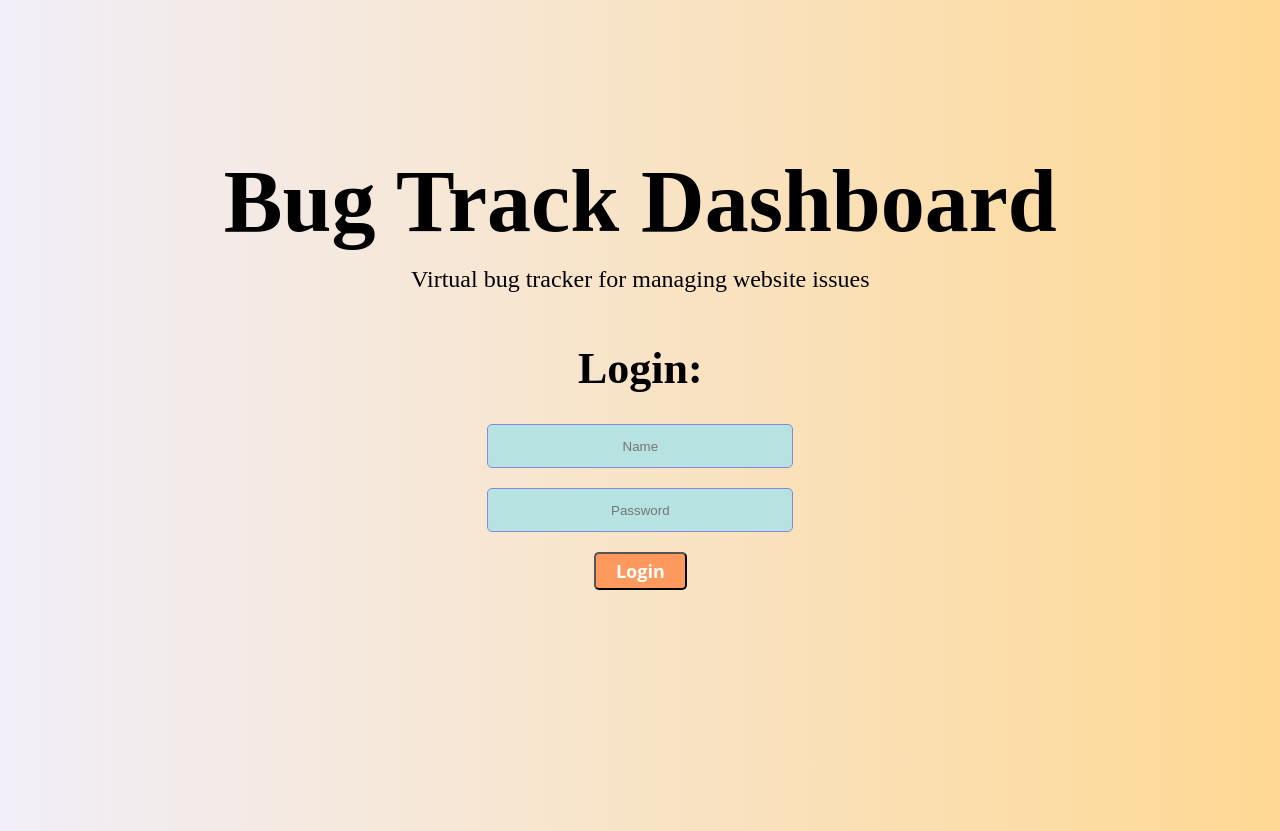
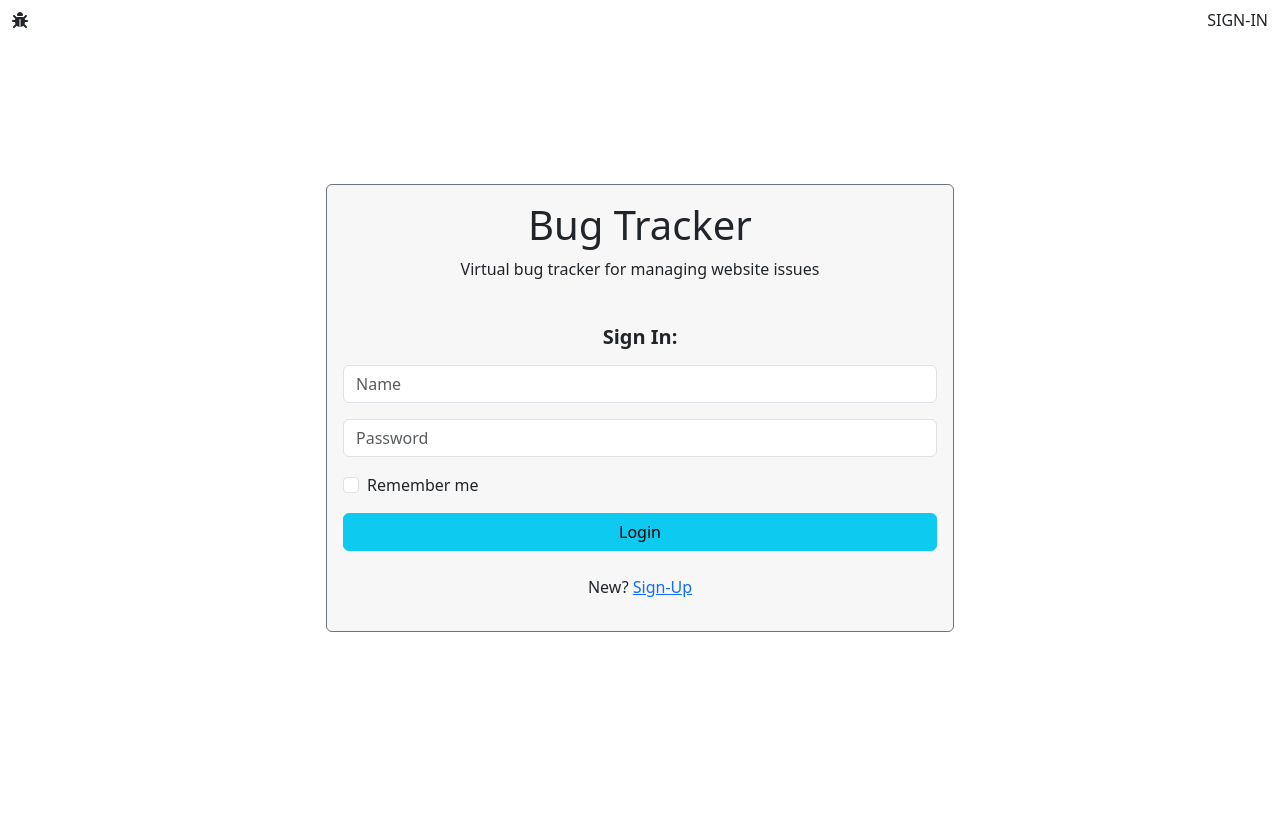
Before and after one commit to JesseLeviHall/Bug-Tracker-MERN, a React (Create React App) app: page / in a window 1280 px wide. After the commit the page ends 800 px from the top, so only its background shows below. Built offline with nearby package versions, Linux system fonts and the light colour scheme; a web font is replaced by a local one.

Commit message:
initial nav

```diff
--- a/package.json
+++ b/package.json
@@ -4,6 +4,9 @@
   "private": true,
   "dependencies": {
     "@fortawesome/fontawesome-free": "^6.1.1",
+    "@fortawesome/fontawesome-svg-core": "^6.1.1",
+    "@fortawesome/free-solid-svg-icons": "^6.1.1",
+    "@fortawesome/react-fontawesome": "^0.1.18",
     "@reduxjs/toolkit": "^1.8.1",
     "@testing-library/jest-dom": "^5.16.4",
     "@testing-library/react": "^13.2.0",
--- a/src/App.js
+++ b/src/App.js
@@ -1,11 +1,13 @@
-import React from "react";
+import React, { useState } from "react";
 import { useSelector } from "react-redux";
 import Login from "./Views/Login/login";
-import ViewBugs from "./Views/Pages/viewBugs";
+import ViewBugPage from "./Views/Pages/viewBugs";
 import { BrowserRouter as Router } from "react-router-dom";
 import SideBar from "./Views/SIdebar/sideBar";
 
 function App() {
+  const [sidebarIsOpen, setSidebarOpen] = useState(true);
+  const toggleSidebar = () => setSidebarOpen(!sidebarIsOpen);
   const { auth } = useSelector((state) => state);
   return (
     <Router>
@@ -13,8 +15,7 @@ function App() {
         <Login />
       ) : (
         <div>
-          <SideBar />
-          <ViewBugs />
+          <SideBar toggle={toggleSidebar} isOpen={sidebarIsOpen} />
         </div>
       )}
     </Router>
--- a/src/Views/Bug Card/bugCard.jsx
+++ b/src/Views/Bug Card/bugCard.jsx
@@ -1,15 +1,17 @@
 import React from "react";
+import { Card, CardBody, CardTitle } from "reactstrap";
 import "./bugcard.css";
 
 export default (props) => {
+  const { name, priority, version } = props.bug;
   function Clicked() {
     props.clicked(props.name);
   }
   return (
-    <div className="bug-card" onClick={Clicked}>
-      <h2 className="name">{props.name}</h2>
-      <h4 className="priority">{props.name}</h4>
-      <h5 className="version">{props.name}</h5>
-    </div>
+    <Card onClick={Clicked}>
+      <CardTitle className="name">{name}</CardTitle>
+      <CardBody className="priority">{priority}</CardBody>
+      <h5 className="version">{version}</h5>
+    </Card>
   );
 };
--- a/src/Views/Login/login.css
+++ b/src/Views/Login/login.css
@@ -1,74 +1,3 @@
-.loginBG{
-  width: 100vw;
-  min-height: 80vh;
-  position: absolute;
-  background: linear-gradient(89.97deg, #f2eef7 1.84%, #ffd891 102.67%);
-  margin-left: -20.6vw ;
-  margin-top: -57px;
+#one {
+  background: rgb(247, 247, 247);
 }
-
-.login-panel-input{
-  width: 70%;
-  height: 40px;
-  border-radius: 5px;
-  border: none;
-  margin-bottom: 100px;
-  background-color: rgb(183, 226, 226);
-  width: 30vw;
-  max-width: 300px;
-  border: 1px solid rgb(136, 136, 221);
-  border-radius: 5px;
-  margin: auto;
-  margin-bottom: 20px;
-  display: flex;
-  flex-wrap: wrap;
-  justify-content: center;
-  text-align: center;
-  font-family: var(--font-family);
-}
-
-#cardtitle {
-  justify-content: center;
-  align-items: flex-start;
-  flex-direction: column;
-  text-align: center;
-  font-size: 44px;
-  margin-bottom: 30px;
-}
-.row h1 {
-  justify-content: center;
-  align-items: flex-start;
-  flex-direction: column;
-  text-align: center;
-  margin-bottom: -10px;
-}
-.container-fluid {
-  height: 110%;
-  background: linear-gradient(89.97deg, #f2eef7 1.84%, #ffd891 102.67%);
-}
-
-.row p {
-  font-size: 24px;
-  margin-bottom: 50px;
-}
-
-.button {
-  justify-content: center;
-  align-items: center;
-}
-
-#head {
-  justify-content: center;
-  align-items: flex-start;
-  flex-direction: column;
-  margin-top: 200px;
-  text-align: center;
-  font-size: 44px;
-}
-
-#card {
-  justify-content: center;
-  align-items: flex-start;
-  flex-direction: column;
-  text-align: center;
-}
--- a/src/Views/Login/login.jsx
+++ b/src/Views/Login/login.jsx
@@ -1,6 +1,22 @@
+import { faBug } from "@fortawesome/free-solid-svg-icons";
 import React, { useState } from "react";
 import { useDispatch } from "react-redux";
-import { Card, CardBody, CardTitle } from "reactstrap";
+import { FontAwesomeIcon } from "@fortawesome/react-fontawesome";
+import {
+  Card,
+  CardBody,
+  CardTitle,
+  Button,
+  CardText,
+  CardSubtitle,
+  Form,
+  FormGroup,
+  Label,
+  Navbar,
+  Input,
+  Row,
+  Col,
+} from "reactstrap";
 import { signIn } from "../../Controllers/Redux/authSlice";
 import "./login.css";
 
@@ -25,41 +41,73 @@ export default () => {
   }
 
   return (
-    <div className="container-fluid loginBG">
-      <div className="row" id="head">
-        <h1 className="col">Bug Track Dashboard</h1>
-        <p className="col">Virtual bug tracker for managing website issues</p>
-      </div>
-      <div className="login-panel">
-        <Card className="login-panel" id="card">
+    <div className="container-as body">
+      <Navbar>
+        {" "}
+        <FontAwesomeIcon icon={faBug} className="mr-2" />
+        SIGN-IN
+      </Navbar>
+      <br />
+      <br />
+      <br />
+      <br />
+      <br />
+      <br />
+      <Row className="no-gutters justify-content-center">
+        <Col sm="6">
+          <Card id="one" classname="sm-4" color="secondary" outline>
             <CardBody>
-            <CardTitle
-              className="row"
-              id="cardtitle"
+              <CardTitle className="text-center" tag="h1">
+                Bug Tracker
+              </CardTitle>
+              <CardText className="text-center mb-5">
+                Virtual bug tracker for managing website issues
+              </CardText>
+              <CardSubtitle
+                className="text-center mb-3"
+                tag="h5"
                 style={{ fontWeight: "bold" }}>
-              Login:
-            </CardTitle>
-            <form className="row">
-              <input
-                className="login-panel-input"
+                Sign In:
+              </CardSubtitle>
+              <Form>
+                <FormGroup>
+                  <Input
                     name="name"
                     placeholder="Name"
                     onChange={inputchanged}
-                value={formInput.name}></input>
-              <input
+                    value={formInput.name}></Input>
+                </FormGroup>
+                <FormGroup>
+                  <Input
                     className="login-panel-input"
                     name="password"
                     type="password"
                     placeholder="Password"
                     onChange={inputchanged}
-                value={formInput.password}></input>
-              <button type="submit" onClick={submit}>
+                    value={formInput.password}></Input>
+                </FormGroup>
+                <Input type="checkbox" className="custom-control-input" />
+                <Label
+                  className="custom-control-label ms-2"
+                  htmlFor="customCheck1">
+                  Remember me
+                </Label>
+                <Button
+                  className="mt-2"
+                  block
+                  color="info"
+                  type="submit"
+                  onClick={submit}>
                   Login
-              </button>
-            </form>
+                </Button>
+                <p className="forgot-password text-center mt-4">
+                  New? <a href="#">Sign-Up</a>
+                </p>
+              </Form>
             </CardBody>
           </Card>
-      </div>
+        </Col>
+      </Row>
     </div>
   );
 };
--- a/src/Views/Pages/viewBugs.jsx
+++ b/src/Views/Pages/viewBugs.jsx
@@ -13,7 +13,7 @@ export default () => {
   return (
     <div className="page-container">
       {bugs.map((bug, key) => {
-        <BugCard key={key} props={bug} />;
+        <BugCard key={key} bug={bug} />;
       })}
     </div>
   );
--- a/src/Views/SIdebar/sideBar.jsx
+++ b/src/Views/SIdebar/sideBar.jsx
@@ -1,42 +1,51 @@
 import React from "react";
 import { Link } from "react-router-dom";
+import { NavItem, NavLink, Nav, Button } from "reactstrap";
+import classNames from "classnames";
 import { useDispatch, useSelector } from "react-redux";
 import { signOut } from "../../Controllers/Redux/authSlice";
-import "./sidebar.css";
+//import "./sidebar.css";
+import { FontAwesomeIcon } from "@fortawesome/react-fontawesome";
+import {
+  faNetworkWired,
+  faWrench,
+  faMapMarkedAlt,
+} from "@fortawesome/free-solid-svg-icons";
 
-export default () => {
+export default ({ isOpen, toggle }) => {
   const dispatch = useDispatch();
   const { auth } = useSelector((state) => state);
   function SignOut() {
     dispatch(signOut);
   }
   return (
-    <div className="sidebar">
-      <Link className="nav-link" to="/">
-        <h1 className="brand">Bug Tracker</h1>
-      </Link>
-      <ul>
-        <li>
-          <Link className="nav-link" to={"/"}>
+    <div className="container-md">
+      <h1 className="m-5">Bug Tracer</h1>
+      <Nav tabs>
+        <NavItem>
+          <NavLink href="/">
+            <FontAwesomeIcon icon={faNetworkWired} className="mr-2" />
             Dashboard
-          </Link>
-        </li>
-        <li>
-          <Link className="nav-link" to={"/viewbugs"}>
+          </NavLink>
+        </NavItem>
+        <NavItem>
+          <NavLink className="ms-2" href="/viewbugs">
+            <FontAwesomeIcon className="mr-2" icon={faMapMarkedAlt} />
             View Bugs
-          </Link>
-        </li>
+          </NavLink>
+        </NavItem>
         {auth.admin && (
-          <li>
-            <Link className="nav-link" to={"/create"}>
+          <NavItem>
+            <NavLink className="nav-link" to={"/create"}>
+              <FontAwesomeIcon icon={faWrench} className="mr-2" />
               Create Bug
-            </Link>
-          </li>
+            </NavLink>
+          </NavItem>
         )}
-      </ul>
-      <button onClick={SignOut} className="nav-link logout">
-        Log out
-      </button>
+      </Nav>
+      <Button color="info" onClick={SignOut}>
+        Sign Out
+      </Button>
     </div>
   );
 };
--- a/src/Views/SIdebar/sidebar.css
+++ b/src/Views/SIdebar/sidebar.css
@@ -1,33 +1,11 @@
 .sidebar {
-  position: fixed;
-  grid-column: 1;
-  width: 20%;
-  height: 100vh;
-  background-color: var(--prime-color);
-  text-align: center;
-}
-
-.sidebar li{
-  padding: 10px;
-  font-size: 1.5rem;
-  border-bottom: 1px
-}
-
-sidebar li:hover {
-  transition: all 0.3s;
-  background-color: aliceblue;
-
-}
-
-.sidebar ul {
-  list-style: none;
-  padding: 0;
-
-}
-
-.sidebar .nav-link {
-  text-decoration: none;
-  color: wheat;
+min-width: 250px;
+max-width: 250px;
+background: #f2eef7;
+margin-left: -250px;
+transition: all 0.5s;
+text-decoration: none;
+color: #7386d5;
 }
 
 .sidebar .logout {
@@ -36,3 +14,42 @@ sidebar li:hover {
   left: 0;
   width: 100%;
 }
+
+.sidebar.is-open {
+  margin-left: 0;
+  transition: 0.5s;
+}
+
+.sidebar-header {
+  background: #f2eef7;
+}
+
+
+.sidebar-header h3 {
+  color: #fff;
+  padding: 1em;
+}
+
+.sidebar ul p {
+  color: #fff;
+  padding: 10px;
+}
+
+.nav-item:hover {
+  color: #7386d5;
+  background: linear-gradient(89.97deg, #f2eef7 1.84%, #ffd891 102.67%);
+}
+
+.sidebar-header > span {
+  position: relative;
+  float: right;
+  margin: 0.5em;
+  font-size: 2rem;
+  cursor: pointer;
+  display: none;
+}
+
+.side-menu {
+  height: calc(100vh - 130px);
+  overflow-y: scroll;
+}
--- a/src/index.css
+++ b/src/index.css
@@ -4,14 +4,13 @@
 #root{
   --font-family: 'Manrope',
   sans-serif;
-  margin-left: 20vw;
   --prime-color: #DDF3F5
   color: black;
   --card-color: linear-gradient(89.97deg, #f2eef7 1.84%, #ffd891 102.67%);
 }
 
 button{
-  background: #fd995c;
+  background: #ffd891;
   border-radius: 5px;
   padding: 5px 20px;
   color: white;
@@ -24,11 +23,3 @@ button:hover{
   transition: all 0.3s ;
   background:linear-gradient(89.97deg, #f2eef7 1.84%, #ffd891 102.67%) ;
 }
-
-.page-container{
-  display: flex;
-  flex-wrap: wrap;
-  gap: 20px;
-  justify-content: center;
-  grid-column: 2;
-}
--- a/src/index.js
+++ b/src/index.js
@@ -1,10 +1,10 @@
 import React from "react";
 import ReactDOM from "react-dom/client";
 import "./index.css";
+import "bootstrap/dist/css/bootstrap.css";
 import App from "./App";
 import { Provider } from "react-redux";
 import { configureStore, combineReducers } from "@reduxjs/toolkit";
-
 //reducers
 import authReducer from "./Controllers/Redux/authSlice";
 import bugReducer from "./Controllers/Redux/bugSlice";
@@ -13,7 +13,7 @@ import userReducer from "./Controllers/Redux/userSlice";
 //redux configure
 const reducer = combineReducers({
   auth: authReducer,
-  bug: bugReducer,
+  bugs: bugReducer,
   user: userReducer,
 });
 
```
Also changed, not shown: src/Views/SIdebar/navbar.jsx (added, +35 -0 lines), 1 other file (tests, documents, lock files or other folders). Lines whose indentation alone changed are shown as unchanged.
